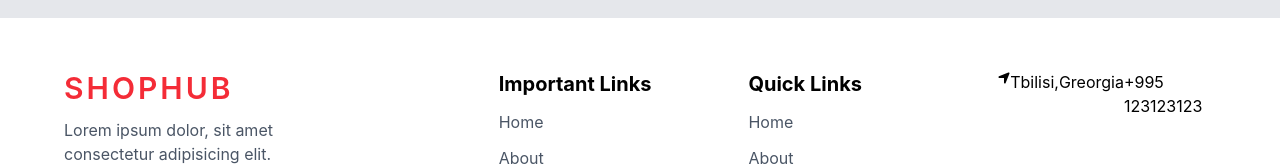
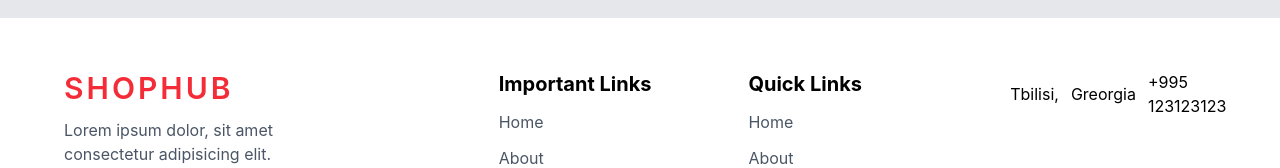
Before and after one commit to kaxadeveloper/Ecommerce, a React (Vite) app: page / in a window 1280 px wide. Shown: the part 4116-4284 px from the top of the page. Built offline with nearby package versions, Linux system fonts and the light colour scheme.

Commit message:
add more styles

```diff
--- a/src/components/Footer/Footer.jsx
+++ b/src/components/Footer/Footer.jsx
@@ -81,7 +81,7 @@ const Footer = () => {
 
                         <div className='py-8 px-4 col-span-2 sm:col-auto'>
                             <div>
-                                <div className='flex'>
+                                <div className='flex items-center gap-3'>
                                     <FaLocationArrow />
                                     <p>Tbilisi,</p>
                                     <p>Greorgia</p>
```
